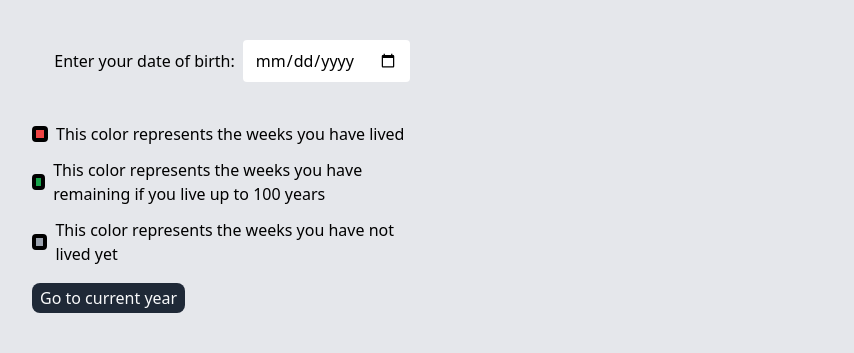
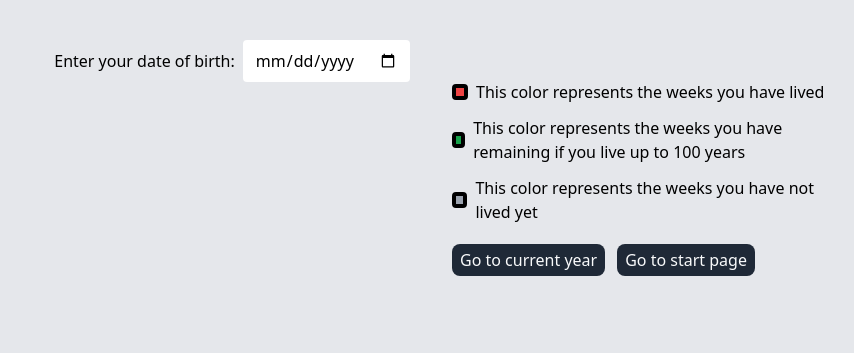
Before and after one commit to Pavlusha311245/DotCalendarWeb, a website built with Vite: page index.html in a window 1280 px wide. Shown: the whole page, without its empty margins (408-1262 px from the left). Built offline with nearby package versions, Linux system fonts and the light colour scheme.

Commit message:
Update HTML structure and navigation links
This commit involves updated HTML structure, improved navigation functionality, and included renaming of the JavaScript file. The navigation links now include 'Go to Start page', and information blocks have been repositioned for better visibility. The main JavaScript source file has been restructured from 'main.ts' within 'src/js' directory to 'src/ts' directory.

```diff
--- a/index.html
+++ b/index.html
@@ -9,10 +9,10 @@
 </head>
 <body>
 <main>
-    <section class="min-h-screen bg-gray-200 py-10">
+    <section class="min-h-screen bg-gray-200 py-10" id="start">
         <div class="container mx-auto px-5 grid grid-cols-1 lg:grid-cols-3 gap-5">
             <div></div>
-            <div>
+            <div class="order-2">
                 <div class="flex justify-center items-center space-x-2">
                     <label for="dob">Enter your date of birth:</label>
                     <input type="date" id="dob" class="rounded py-2 px-3" name="dob">
@@ -21,6 +21,11 @@
                 <div id="infoPassed" class="text-xl font-bold text-center mt-10"></div>
                 <div id="infoRemaining" class="text-xl font-bold text-center mt-2"></div>
 
+                <div id="yearsList" class="mt-10 space-y-5">
+                </div>
+            </div>
+            <div class="order-1 lg:order-last">
+                <div class="lg:sticky lg:top-5">
                     <div class="space-y-3 mt-10">
                         <div class="flex items-center space-x-2">
                             <div class="w-4 h-4 border-4 border-black rounded bg-red-500"></div>
@@ -36,18 +41,17 @@
                         </div>
                     </div>
 
-                <div class="mt-5">
+                    <div class="flex flex-wrap gap-3 mt-5">
                         <a href='#year2024' class="px-2 py-1 text-gray-50 bg-gray-800 rounded-lg ">Go to current year</a>
+                        <a href='/' class="px-2 py-1 text-gray-50 bg-gray-800 rounded-lg ">Go to start page</a>
                     </div>
-
-                <div id="yearsList" class="mt-10 space-y-5">
                 </div>
             </div>
         </div>
     </section>
 </main>
 
-<script type="module" src="src/js/main.ts"></script>
+<script type="module" src="src/ts/main.ts"></script>
 
 </body>
 </html>
```
Also changed, not shown: src/ts/main.ts (renamed from src/js/main.ts). Lines whose indentation alone changed are shown as unchanged.
